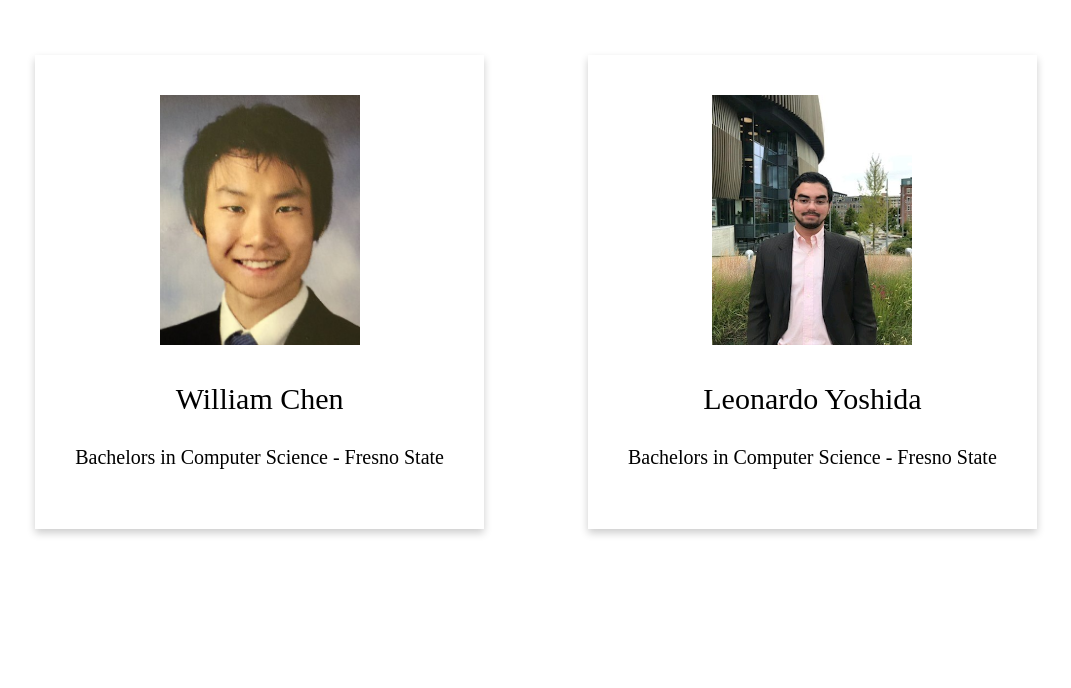
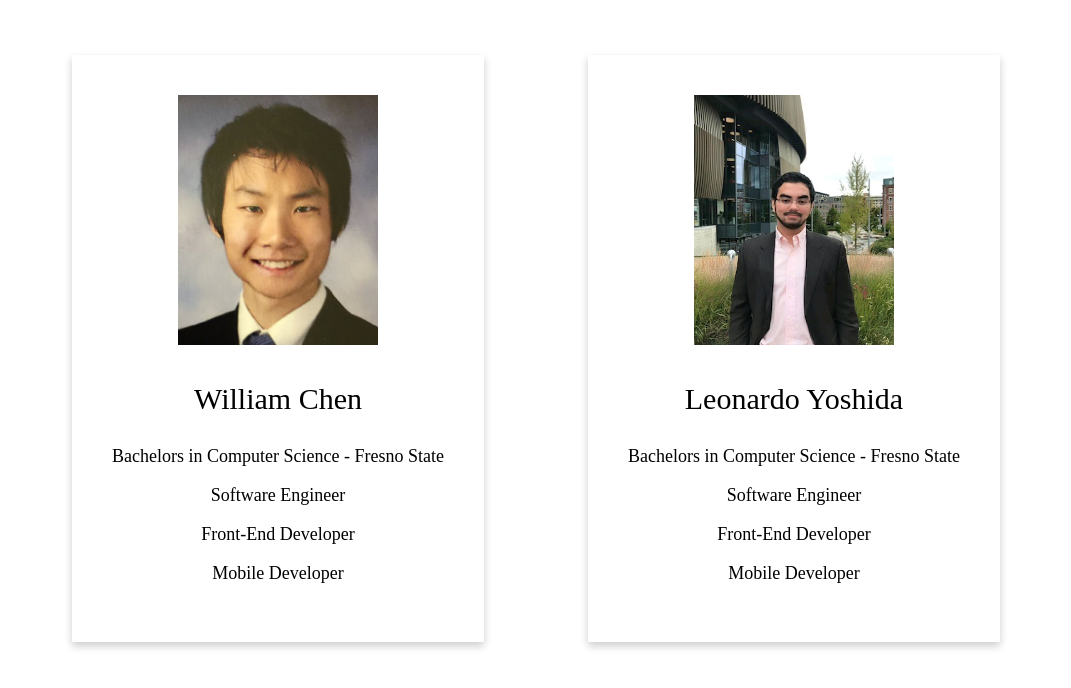
Before and after one commit to CSCI130-project/reversi, a PHP site: page /about.php in a window 1280 px wide. Shown: the part 80-768 px from the top of the page, without its empty margins (104-1175 px from the left). Run offline with PHP 8.4, Linux system fonts and the light colour scheme; the visitor is signed in with stand-in values (Sample User, id 1); some libraries are stand-ins or nearby versions.

Commit message:
add more content to about

```diff
--- a/about.php
+++ b/about.php
@@ -19,6 +19,7 @@ if (!isset($_SESSION["username"]))
             box-shadow: 0 4px 8px 0 rgba(0, 0, 0, 0.2);
             transition: 0.3s;
             font-size: 30px;
+            background-color: white;
         }
 
         section {
@@ -53,8 +54,17 @@ if (!isset($_SESSION["username"]))
             <p>
                 William Chen
             </p>
-            <p style="font-size: 20px"  >
+            <p style="font-size: 18px">
                 Bachelors in Computer Science - Fresno State
+            </p>
+            <p style="font-size: 18px">
+                Software Engineer
+            </p>
+            <p style="font-size: 18px">
+                Front-End Developer
+            </p>
+            <p style="font-size: 18px">
+                Mobile Developer
             </p>
         </div>
         <div class="card" style="margin-left: 50px;">
@@ -62,8 +72,17 @@ if (!isset($_SESSION["username"]))
             <p>
                 Leonardo Yoshida
             </p>
-            <p style="font-size: 20px">
+            <p style="font-size: 18px">
                 Bachelors in Computer Science - Fresno State
+            </p>
+            <p style="font-size: 18px">
+                Software Engineer
+            </p>
+            <p style="font-size: 18px">
+                Front-End Developer
+            </p>
+            <p style="font-size: 18px">
+                Mobile Developer
             </p>
         </div>
 
```
